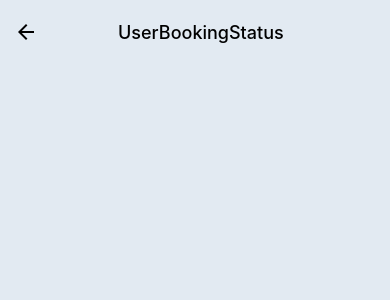
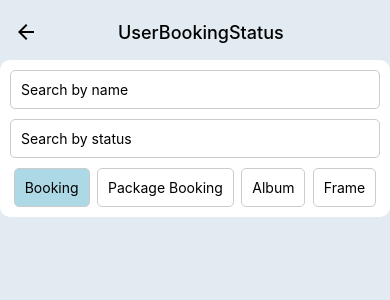
Before and after one commit to msdharani1/PMSApp, a React Native app: screen /UserBookingStatus in a window 390 px wide. Shown: the top 300 px of the page. Built offline with nearby package versions, Linux system fonts and the light colour scheme; no server answers; the database is empty.

Commit message:
added more files and fix the problem

```diff
--- a/App.js
+++ b/App.js
@@ -92,19 +92,23 @@
           if (email === 'admin@gmail.com' && password === '12345678') {
             console.log('Admin credentials detected');
             navigation.navigate('Dashboard');
-          } else if (user){
+          } else if (user) {
             console.log('User credentials detected');
             navigation.navigate('Home');
-
-          }else{
+          } else {
             Alert.alert('Error', 'Invalid email or password. Please try again.');
           }
         }
+
+        // Reset the form data
+        setEmail('');
+        setPassword('');
       } catch (error) {
         console.error('Login error:', error);
         Alert.alert('Error', 'Invalid email or password. Please try again.');
       }
     };
+
 
 
     return (
--- a/ReviewScreen.js
+++ b/ReviewScreen.js
@@ -46,11 +46,7 @@ const ReviewScreen = () => {
   }, []);
 
   const handleMenuPress = () => {
-    if (navigation && navigation.openDrawer) {
-      navigation.openDrawer();
-    } else {
-      console.warn('Navigation or openDrawer function is undefined');
-    }
+    navigation.navigate('Dashboard')
   };
 
   // Render each review item
@@ -95,7 +91,7 @@ const ReviewScreen = () => {
 
       {/* Top Menu Option */}
       <TouchableOpacity style={styles.menuButton} onPress={handleMenuPress}>
-        <Ionicons name="menu" size={28} color="black" />
+        <Ionicons name="arrow-back" size={28} color="black" />
       </TouchableOpacity>
 
       {/* Search Input */}
--- a/UserBookingStatus.js
+++ b/UserBookingStatus.js
@@ -1,40 +1,83 @@
 import React, { useState, useEffect } from 'react';
-import { View, Text, FlatList, TouchableOpacity, StyleSheet } from 'react-native';
+import { View, Text, TouchableOpacity, StyleSheet, TextInput, FlatList } from 'react-native';
+import { initializeApp } from 'firebase/app';
+import { getAuth } from 'firebase/auth';
 import { getDatabase, ref, onValue } from 'firebase/database';
 import { useNavigation } from '@react-navigation/native';
+import { firebaseConfig } from './firebaseConfig';
 
-const UserBookingStatus = ({ userId }) => {
+const UserMyBooking = () => {
   const navigation = useNavigation();
-  const [userBookings, setUserBookings] = useState([]);
+  const [data, setData] = useState([]);
+  const [searchName, setSearchName] = useState('');
+  const [searchStatus, setSearchStatus] = useState('');
+  const [filter, setFilter] = useState('Booking');
+  const [currentUserEmail, setCurrentUserEmail] = useState('');
 
   useEffect(() => {
-    const db = getDatabase();
-    const bookingsRef = ref(db, 'bookings');
+    const firebaseApp = initializeApp(firebaseConfig);
+    const db = getDatabase(firebaseApp);
+    const auth = getAuth(firebaseApp);
 
-    onValue(bookingsRef, (snapshot) => {
+    // Get current user's email
+    const user = auth.currentUser;
+    if (user) {
+      setCurrentUserEmail(user.email);
+    }
+
+    let dataRef;
+
+    switch (filter) {
+      case 'Booking':
+        dataRef = ref(db, 'bookings');
+        break;
+      case 'Package Booking':
+        dataRef = ref(db, 'packagebookings');
+        break;
+      case 'Album':
+        dataRef = ref(db, 'albums');
+        break;
+      case 'Frame':
+        dataRef = ref(db, 'frames');
+        break;
+      default:
+        dataRef = ref(db, 'bookings');
+        break;
+    }
+
+    onValue(dataRef, (snapshot) => {
       const data = snapshot.val();
       if (data) {
-        const userBookings = Object.values(data).filter(item => item.userId === userId);
-        setUserBookings(userBookings);
+        const dataList = Object.values(data);
+        setData(dataList);
       } else {
-        setUserBookings([]);
+        setData([]);
       }
     });
-  }, [userId]);
+  }, [filter]);
 
   const handleBookingPress = (item) => {
     navigation.navigate('BookingDetails', { booking: item });
   };
 
+  const filteredData = data.filter(item => {
+    return (
+      item.customerName &&
+      item.status &&
+      item.customerName.toLowerCase().includes(searchName.toLowerCase()) &&
+      item.status.toLowerCase().includes(searchStatus.toLowerCase())
+    );
+  }).filter(item => currentUserEmail === item.customerEmail);
+
   const renderItem = ({ item }) => (
     <TouchableOpacity style={styles.bookingBox} onPress={() => handleBookingPress(item)}>
       <View style={styles.topLeft}>
         <Text style={styles.name}>{item.customerName}</Text>
-        <Text style={styles.eventName}>{item.eventType}</Text>
+        <Text style={styles.eventName}>{filter === 'Booking' ? item.eventType : (filter === 'Album' ? item.albumType : item.frameType)}</Text>
       </View>
       <View style={styles.topRight}>
-        <Text style={styles.date}>{item.selectedDate}</Text>
-        <Text style={styles.time}>{item.selectedTime}</Text>
+        <Text style={styles.date}>{filter === 'Booking' ? item.selectedDate : (filter === 'Album' ? item.orderDate : item.orderDate)}</Text>
+        <Text style={styles.time}>{filter === 'Booking' ? item.selectedTime : (filter === 'Album') ? item.albumSize : item.frameSize}</Text>
         <View style={styles.status}>
           <View style={[styles.dot, { backgroundColor: item.status === 'Pending' ? 'orange' : 'green' }]}></View>
           <Text style={[styles.statusText, { color: item.status === 'Pending' ? 'orange' : 'green' }]}>
@@ -47,8 +90,36 @@ const UserBookingStatus = ({ userId }) => {
 
   return (
     <View style={styles.container}>
+      <View style={styles.searchFilterContainer}>
+        <TextInput
+          style={styles.input}
+          placeholder="Search by name"
+          value={searchName}
+          onChangeText={setSearchName}
+        />
+        <TextInput
+          style={styles.input}
+          placeholder="Search by status"
+          value={searchStatus}
+          onChangeText={setSearchStatus}
+        />
+        <View style={styles.filterButtons}>
+          <TouchableOpacity style={[styles.filterButton, filter === 'Booking' && styles.activeFilter]} onPress={() => setFilter('Booking')}>
+            <Text>Booking</Text>
+          </TouchableOpacity>
+          <TouchableOpacity style={[styles.filterButton, filter === 'Package Booking' && styles.activeFilter]} onPress={() => setFilter('Package Booking')}>
+            <Text>Package Booking</Text>
+          </TouchableOpacity>
+          <TouchableOpacity style={[styles.filterButton, filter === 'Album' && styles.activeFilter]} onPress={() => setFilter('Album')}>
+            <Text>Album</Text>
+          </TouchableOpacity>
+          <TouchableOpacity style={[styles.filterButton, filter === 'Frame' && styles.activeFilter]} onPress={() => setFilter('Frame')}>
+            <Text>Frame</Text>
+          </TouchableOpacity>
+        </View>
+      </View>
       <FlatList
-        data={userBookings}
+        data={filteredData}
         renderItem={renderItem}
         keyExtractor={(item, index) => index.toString()}
         contentContainerStyle={styles.scrollContent}
@@ -114,6 +185,32 @@ const styles = StyleSheet.create({
     fontSize: 14,
     fontWeight: 'bold',
   },
+  searchFilterContainer: {
+    backgroundColor: '#fff',
+    padding: 10,
+    borderRadius: 10,
+    marginBottom: 10,
+  },
+  input: {
+    borderWidth: 1,
+    borderColor: '#ccc',
+    borderRadius: 5,
+    padding: 10,
+    marginBottom: 10,
+  },
+  filterButtons: {
+    flexDirection: 'row',
+    justifyContent: 'space-around',
+  },
+  filterButton: {
+    padding: 10,
+    borderRadius: 5,
+    borderWidth: 1,
+    borderColor: '#ccc',
+  },
+  activeFilter: {
+    backgroundColor: 'lightblue',
+  },
 });
 
-export default UserBookingStatus;
+export default UserMyBooking;
--- a/package.json
+++ b/package.json
@@ -10,6 +10,7 @@
   },
   "dependencies": {
     "@expo/metro-runtime": "~3.1.3",
+    "@expo/vector-icons": "^14.0.0",
     "@react-native-async-storage/async-storage": "^1.22.3",
     "@react-native-community/checkbox": "^0.5.17",
     "@react-native-community/datetimepicker": "7.6.1",
--- a/register.js
+++ b/register.js
@@ -43,6 +43,12 @@ const RegisterScreen = () => {
 
       // Inform user about successful registration
       Alert.alert('Success', 'User registered successfully.');
+
+      // Reset the form data
+      setName('');
+      setPhone('');
+      setEmail('');
+      setPassword('');
 
       // Navigate to login screen after successful registration
       navigation.navigate('Shrie Photography');
--- a/userAddBookings.js
+++ b/userAddBookings.js
@@ -632,7 +632,7 @@ Wedding photographer in Srivilliputhur, Tamil Nadu
             <Text style={styles.errorMessage}>{errorMessages.eventLocation}</Text>
           )}
         </View>
-        <Text style={styles.inputTitle}>
+        {/* <Text style={styles.inputTitle}>
           Payment Type
           <Text style={{ color: 'red' }}>*</Text>
         </Text>
@@ -674,7 +674,7 @@ Wedding photographer in Srivilliputhur, Tamil Nadu
               />
             </View>
           </>
-        )}
+        )} */}
 
         {/* <Text style={styles.inputTitle}>
           Balance Amount
--- a/userHome.js
+++ b/userHome.js
@@ -239,9 +239,9 @@ import { SliderBox } from 'react-native-image-slider-box';
       <TouchableOpacity style={styles.menuButton} onPress={handleMenuPress}>
         <Ionicons name="menu" size={28} color="black" />
       </TouchableOpacity>
-      <TouchableOpacity style={styles.bellButton} onPress={handleBellPress}>
+      {/* <TouchableOpacity style={styles.bellButton} onPress={handleBellPress}>
         <MaterialCommunityIcons name="bell" size={24} color="black" />
-      </TouchableOpacity>
+      </TouchableOpacity> */}
 
       {/* Menu options */}
       {showMenu && (
--- a/userReview.js
+++ b/userReview.js
@@ -162,7 +162,7 @@ const renderReviewIcon = () => (
 
       {/* WhatsApp Button */}
       <TouchableOpacity style={styles.whatsappButton} onPress={handleWhatsAppPress}>
-        <Ionicons name="logo-whatsapp" size={30} color="#25D366" />
+        <Ionicons name="add" size={30} color="#25D366" />
       </TouchableOpacity>
     </View>
   );
```
Also changed, not shown: BookingDetailsScreen.js (+23 -23 lines), PackageBooking.js (+51 -19 lines), 1 other file (tests, documents, lock files or other folders).
